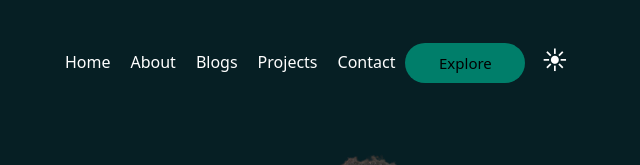
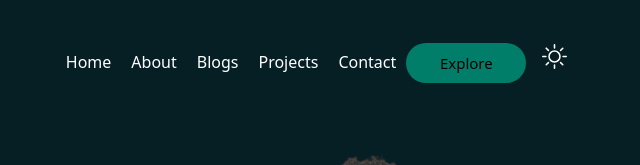
Before and after one commit to OliverMengich/gatsbyjs-portfolio, a Gatsby site: page / in a window 1280 px wide. Shown: the top 165 px of the page, 502-1142 px from the left. Built offline with nearby package versions, Linux system fonts and the light colour scheme; Gatsby itself is replaced by a stand-in of ours.

Commit message:
Toggle Change theme button

```diff
--- a/src/components/Footer/Footer.component.tsx
+++ b/src/components/Footer/Footer.component.tsx
@@ -60,7 +60,6 @@
     }
 }
 export default function Footer({theme}: Props){
-    console.log(theme)
     var date = new Date();
     const days =['Sunday','Monday','Tuesday','Wednesday','Thursday','Friday','Saturday'];
     const day=days[date.getDay()]
--- a/src/components/layout.tsx
+++ b/src/components/layout.tsx
@@ -1,5 +1,7 @@
 import * as React from 'react';
 import styled, {createGlobalStyle, ThemeProvider} from 'styled-components';
+import { BsMoon } from '@react-icons/all-files/bs/BsMoon';
+import { BsSun } from '@react-icons/all-files/bs/BsSun';
 interface GlobalStyleProps {
     theme: {
         backgroundColor: string,
@@ -59,6 +61,7 @@
         z-index: 999;
         position: absolute;
         right: 0;
+        color: inherit;
         width: 70%;
         background-color: #01181d;
         display: none;
@@ -131,6 +134,7 @@
     color: inherit;
     @media (max-width: 768px){
         display: none;
+        visibility: hidden;
     }
 `;
 type PageData = {
@@ -193,11 +197,19 @@
                         </List>
                         <NavActions style={{position:'relative'}}>
                             <Button>Explore</Button>
-                            <ToogleButton1 onClick={toggleTheme}> &#9728; </ToogleButton1>
+                            <ToogleButton1 onClick={toggleTheme}>
+                                {
+                                    theme === 'light' ?  <BsMoon/>:<BsSun/>
+                                }
+                            </ToogleButton1>
                         </NavActions>
                     </NavList>
                     <div style={{display:'inline'}}>
-                        <ToogleButton onClick={toggleTheme}> &#9728; </ToogleButton>
+                        <ToogleButton onClick={toggleTheme}>
+                            {
+                                theme === 'light' ? <BsMoon/>:<BsSun/>
+                            }
+                         </ToogleButton>
                         <Bars
                             onClick={()=>{
                                 setToogle(!toogle)
```
